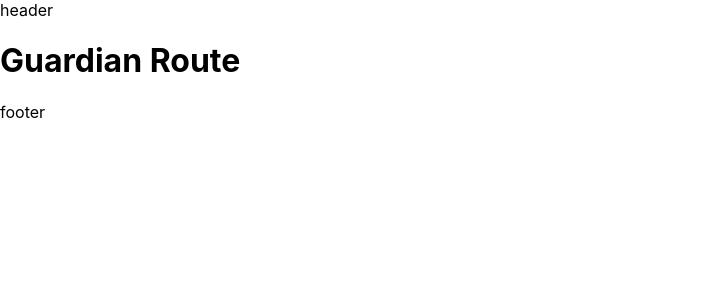
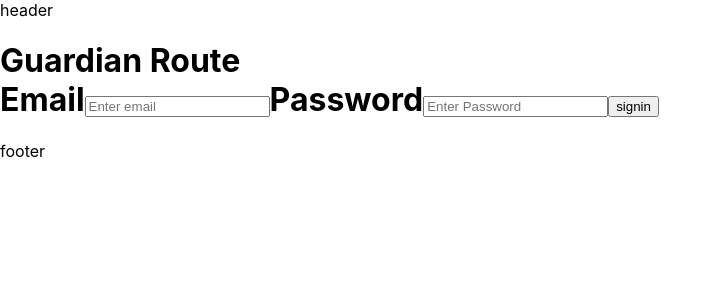
Before and after one commit to TheRealWolkenbruch/are-you-there-ui, a React (Create React App) app: page /Guardian in a window 1280 px wide. Shown: the top 300 px of the page, without its empty margins (0-721 px from the left). Built offline with nearby package versions, Linux system fonts and the light colour scheme.

Commit message:
Add simple form with onclick

```diff
--- /dev/null
+++ b/src/components/Auth.js
@@ -0,0 +1,28 @@
+import React, {useState} from 'react';
+
+const Auth = () => {
+  const[email,setEmail] = useState('');
+  const[password,setPassword]= useState('');
+  const[status,setStatus]= useState('');
+
+  const signin = async() => {
+    setEmail('')
+    setPassword('')
+    setStatus('is signed in')
+  }
+
+  return(
+  <form>
+      <label for="email"><b>Email</b></label>
+      <input type="email" placeholder="Enter email" name="email" val={email} onChange={(event)=>setEmail(event.target.value)} required />
+
+      <label for="psw"><b>Password</b></label>
+      <input type="password" placeholder="Enter Password" name="psw" val={password} onChange={(event)=>setPassword(event.target.value)} required/>
+
+      <button onClick={()=>signin()} >signin</button>
+      {status}
+  </form>
+  )
+};
+
+export default Auth;
--- a/src/routes/Guardian.js
+++ b/src/routes/Guardian.js
@@ -1,8 +1,10 @@
 import React from 'react';
+import Auth from './../components/Auth';
 
 const Guardian = () => (
   <h1>
     Guardian Route
+    <Auth/>
   </h1>
 );
 export default Guardian;
```
